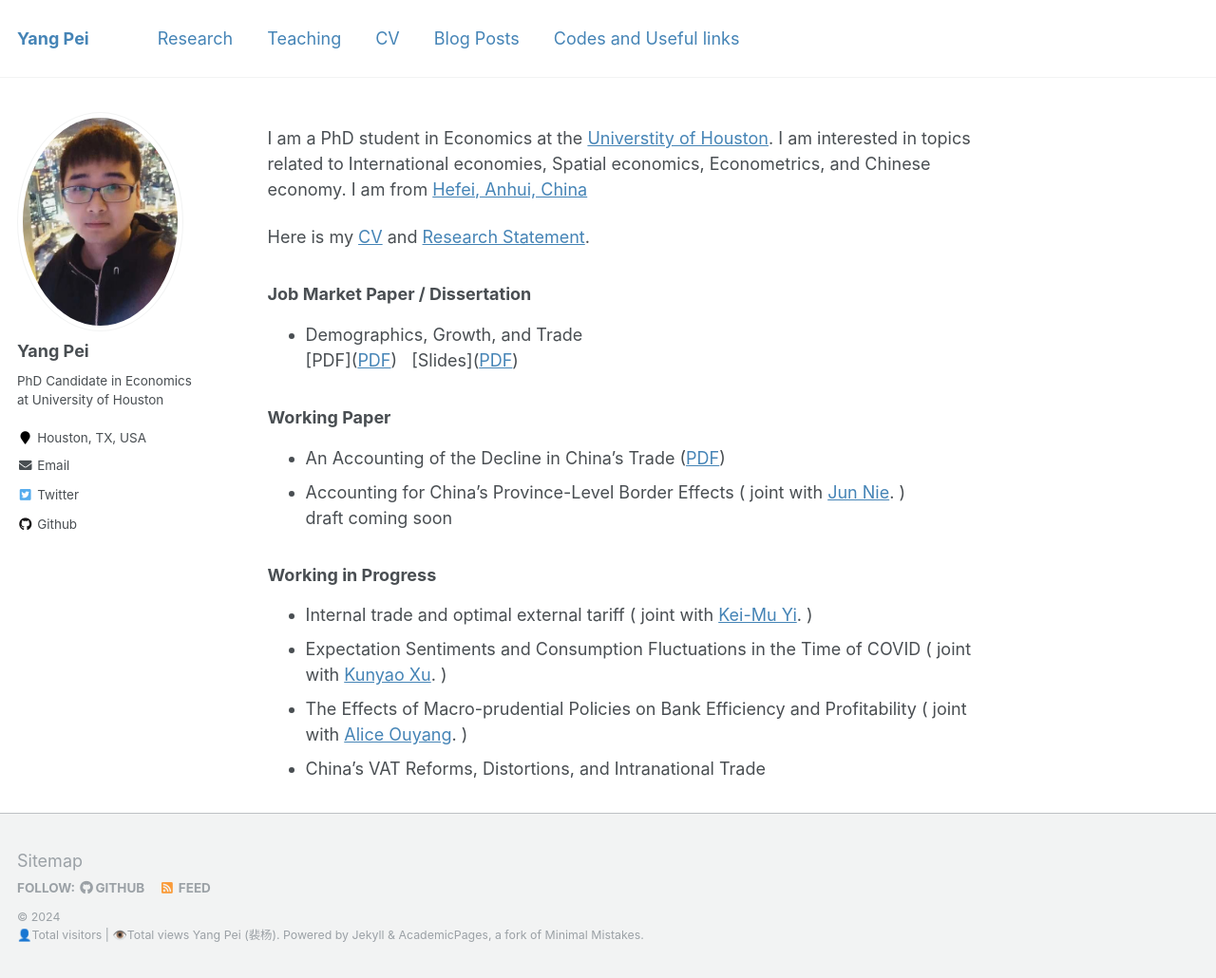
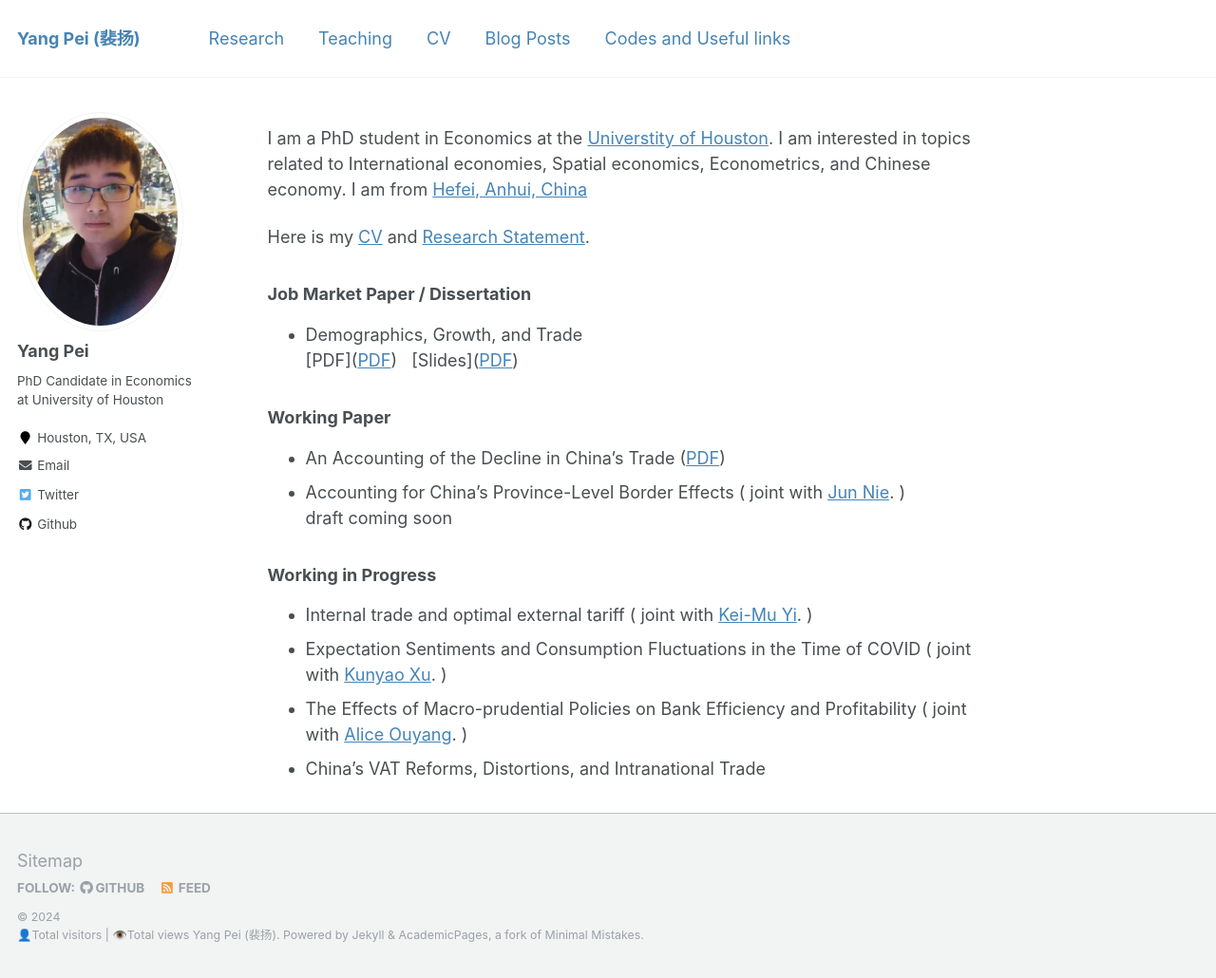
Before and after one commit to ypei1/ypei1.github.io, a Jekyll site: the page built from _pages/about.md, in a window 1280 px wide and 1030 px high. Shown: the whole window at 95% size. Built offline with Jekyll 4.4.1, drawn with Linux system fonts in a browser that asks for light colours; comment, search, counter and statistics services are not loaded.

Commit message:
Update _config.yml

```diff
--- a/_config.yml
+++ b/_config.yml
@@ -15,9 +15,9 @@ minimal_mistakes_skin  : "sunrise"  # ,"air""contrast" "aqua", "contrast", "mint
 
 # Site Settings
 locale                   : "en-US"
-title                    : "Yang Pei"
+title                    : "Yang Pei (裴扬)"
 title_separator          : "-"
-name                     : &name "Yang Pei (裴杨)"
+name                     : &name "Yang Pei (裴扬)"
 description              : &description "PhD Candidate in Economics at University of Houston  "
 url                      : https://ypei1.github.io # the base hostname & protocol for your site e.g. "https://mmistakes.github.io"
 baseurl                  : "" # the subpath of your site, e.g. "/blog"
```
